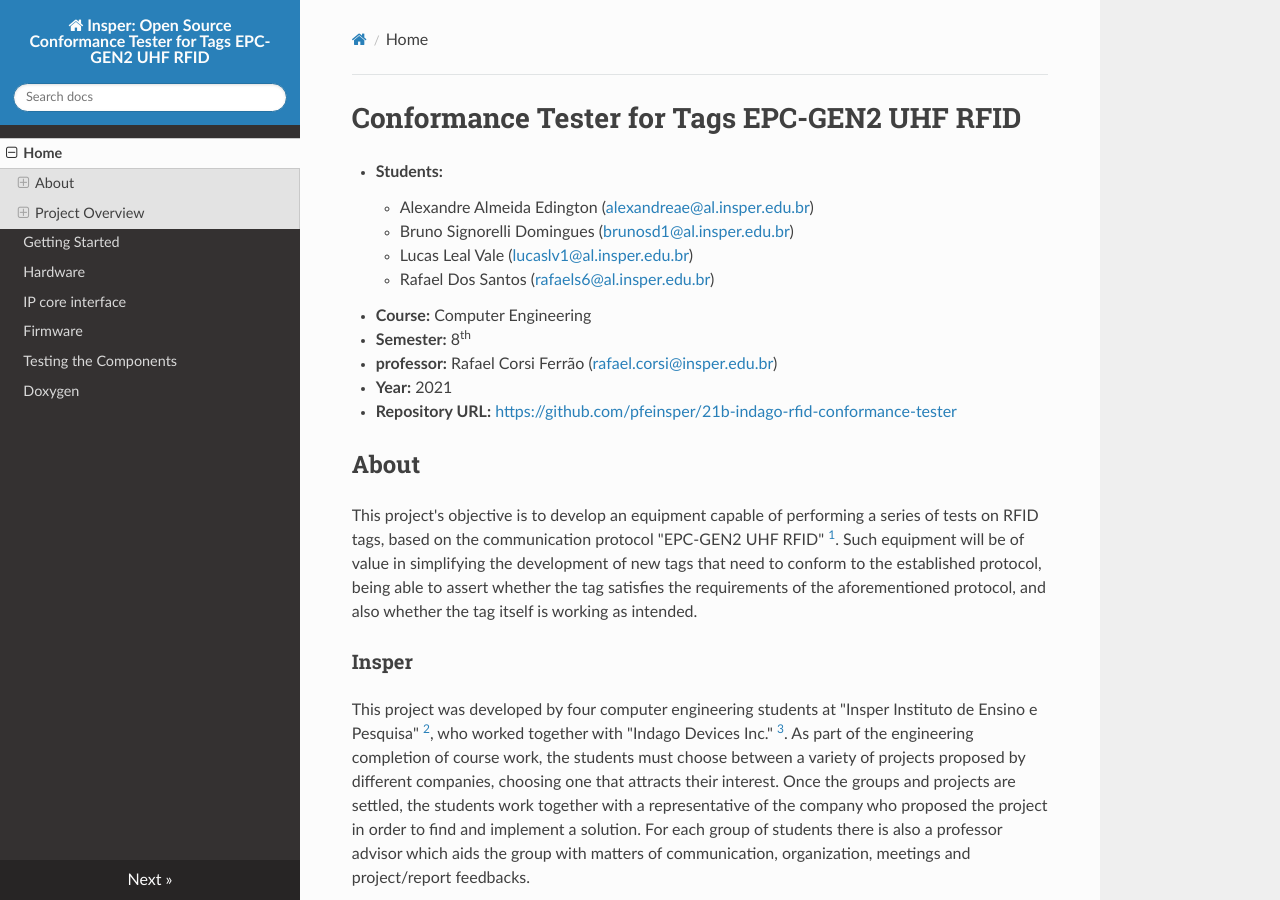
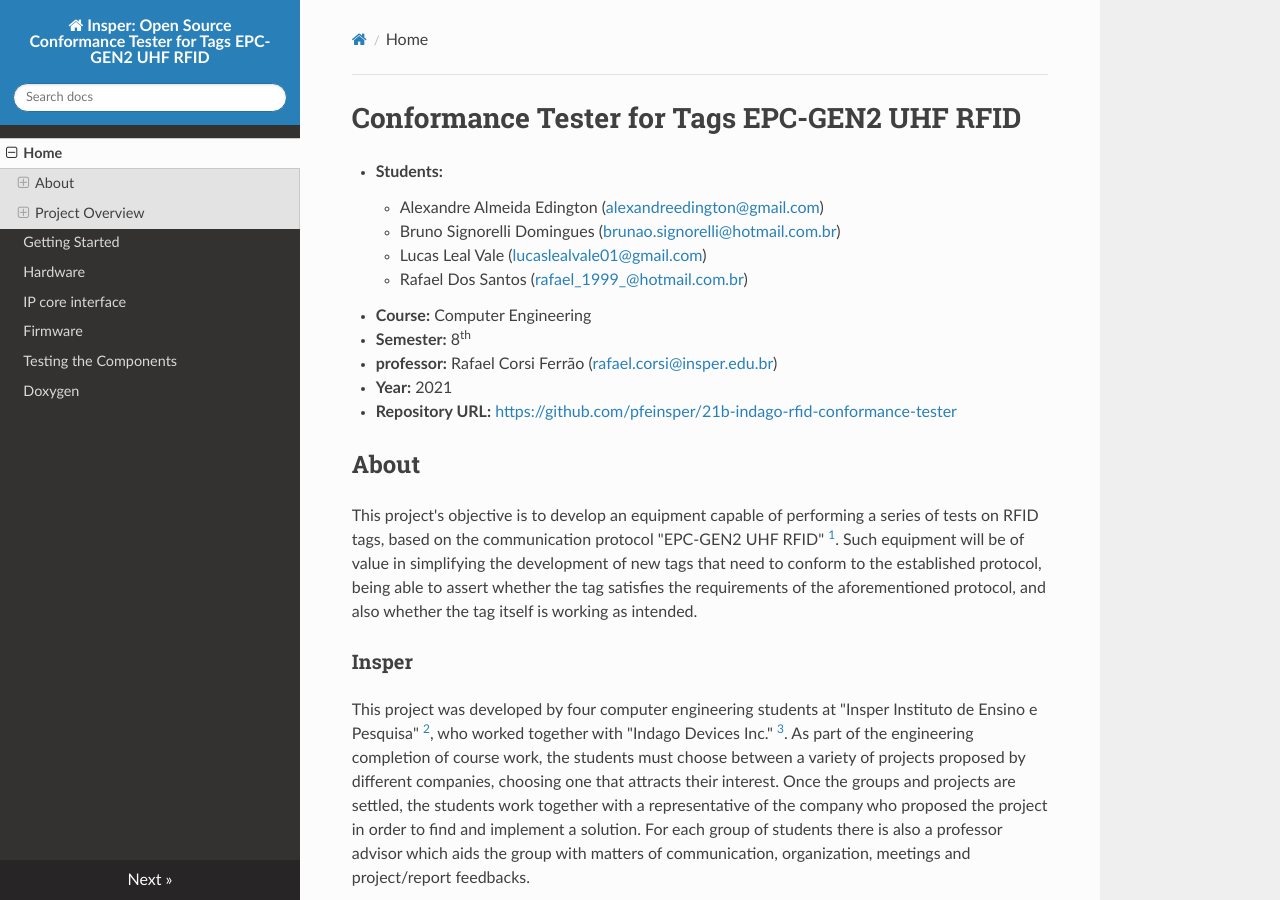
Before and after one commit to pfeinsper/21b-indago-rfid-conformance-tester, an MkDocs documentation site: the page built from docs-src/index.md, in a window 1280 px wide and 900 px high. Built offline with MkDocs 1.6.1, drawn with Linux system fonts in a browser that asks for light colours; nearby versions of some CDN libraries; some of the changed text lies outside the part shown.

Commit message:
Changed e-mail addresses

```diff
--- a/docs-src/index.md
+++ b/docs-src/index.md
@@ -1,10 +1,10 @@
 # Conformance Tester for Tags EPC-GEN2 UHF RFID
 
 - **Students:**
-    - Alexandre Almeida Edington (alexandreae@al.insper.edu.br)
-    - Bruno Signorelli Domingues (brunosd1@al.insper.edu.br)
-    - Lucas Leal Vale (lucaslv1@al.insper.edu.br)
-    - Rafael Dos Santos (rafaels6@al.insper.edu.br)
+    - Alexandre Almeida Edington (alexandreedington@gmail.com)
+    - Bruno Signorelli Domingues (brunao.signorelli@hotmail.com.br)
+    - Lucas Leal Vale (lucaslealvale01@gmail.com)
+    - Rafael Dos Santos (rafael_1999_@hotmail.com.br)
 - **Course:** Computer Engineering
 - **Semester:** 8th
 - **professor:** Rafael Corsi Ferrão (rafael.corsi@insper.edu.br)
@@ -45,7 +45,7 @@ The tests will be implemented using the C programming language, allowing for a v
 
 It is important to highlight that this project does not make use of RFID communication, nor does it intend to test whether the tag is able to communicate through it. Given the complexity of communicating through radio waves, the group and the professor agreed to not cover those points in this project. Therefore, the device, tag and computer shall be connected by cables.
 
-For more information on the architecture, the rtl diagram generated by Quartus can be found [here](https://github.com/pfeinsper/21b-indago-rfid-conformance-tester/blob/main/docs-src/hardware/rtl_solution.pdf).
+For more information on the architecture, the RTL diagram generated by Quartus can be found [here](https://github.com/pfeinsper/21b-indago-rfid-conformance-tester/blob/main/docs-src/hardware/rtl_solution.pdf).
 
 ### Protocol EPC-GEN2 UHF RFID
 
```
